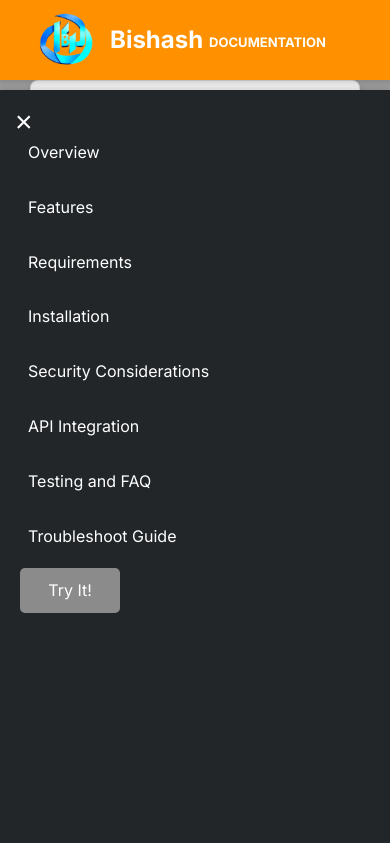
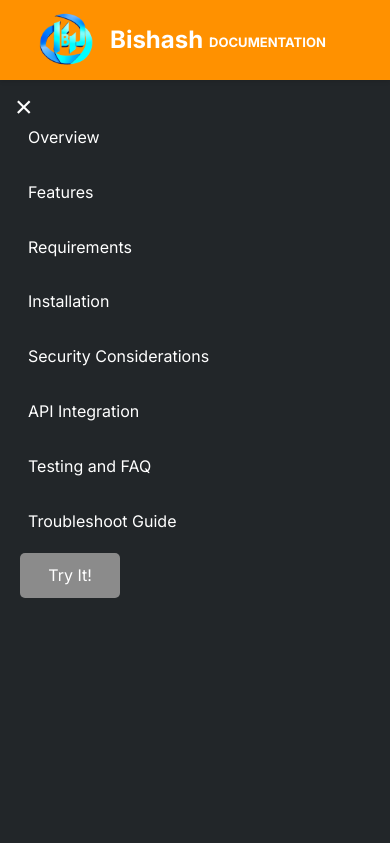
Before and after one commit to michaelIldefonso/Hashing-Algorithm, a plain HTML site: page documentation/index.html in a window 390 px wide. Both pictures are taken after a click on the button "Toggle navigation". Shown: the top 843 px of the page. Drawn offline with Linux system fonts and the light colour scheme.

Commit message:
Update styles.css

```diff
--- a/documentation/styles.css
+++ b/documentation/styles.css
@@ -247,7 +247,6 @@ header.hidden {
 }
 
 .burger:hover {
-    background-color: rgba(255, 145, 0, 0.2);
     color: black;
 }
 
@@ -279,7 +278,7 @@ header.hidden {
         width: 100%;
         background-color: var(--accent-color);
         position: fixed;
-        top: 90px;
+        top: 75px;
         left: 50%;
         transform: translateX(-50%);
     }
```
